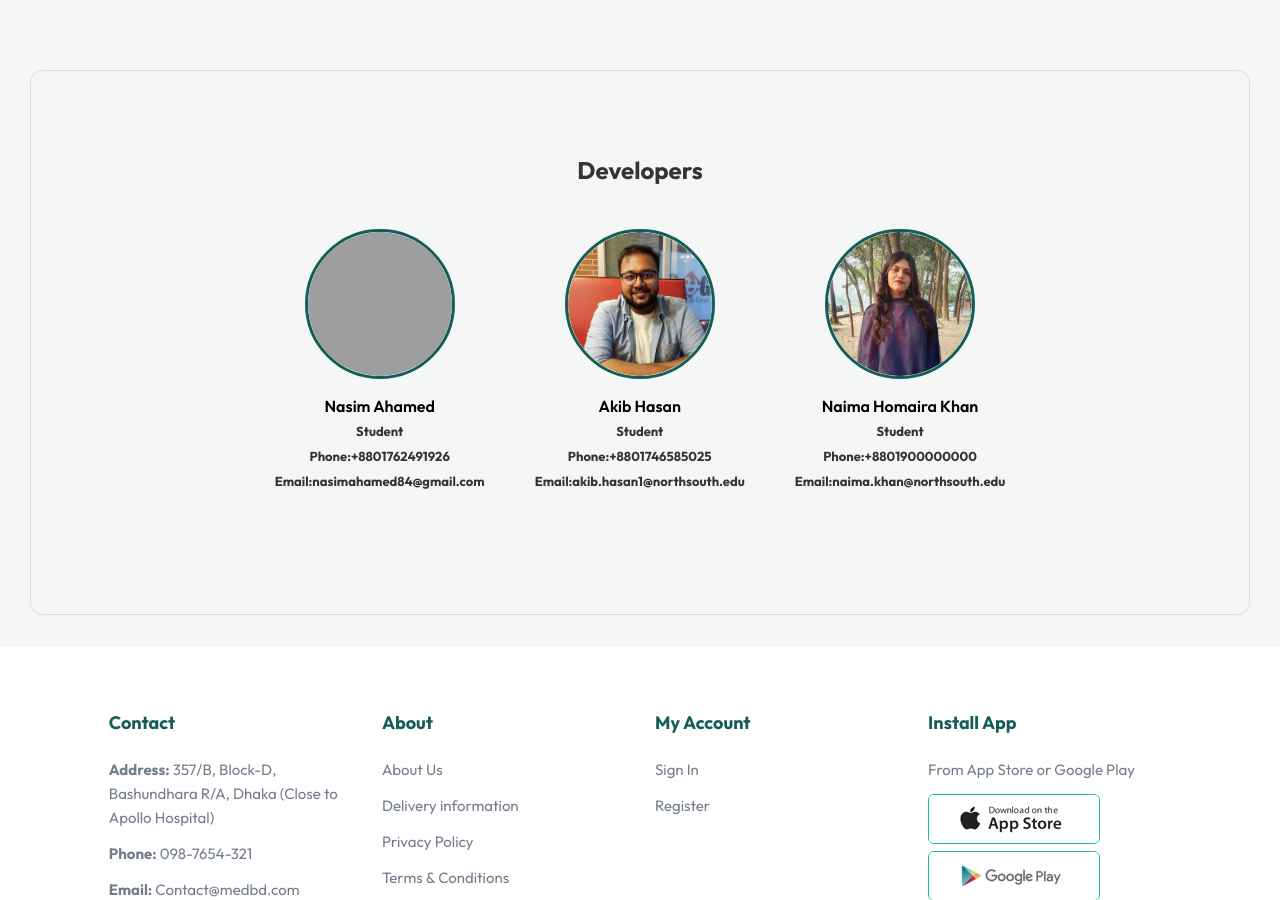
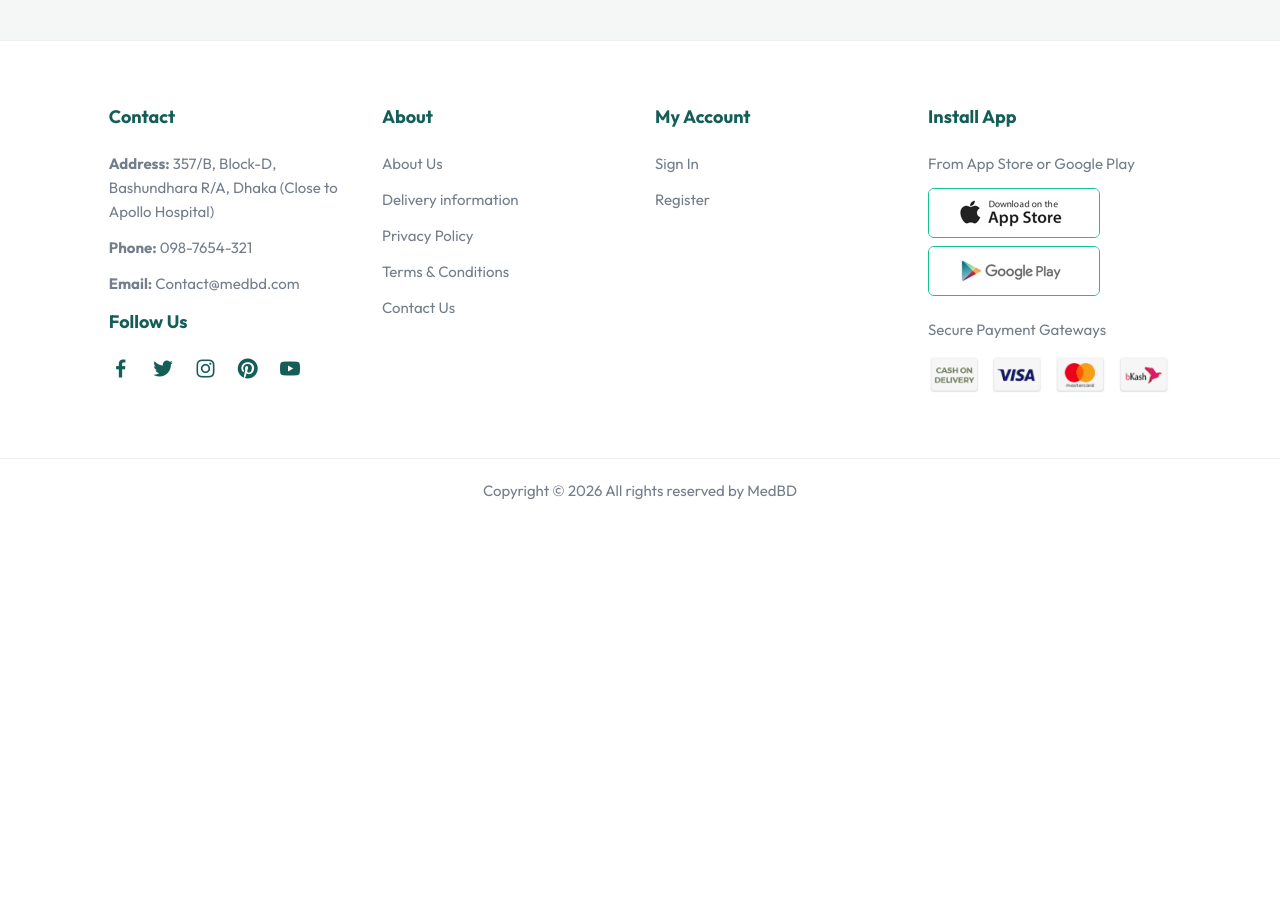
Before and after one commit to AkibHasanAyon/MedBD, a PHP site: page /MedBD/pages/contact.php in a window 1280 px wide. Shown: the part 843-1743 px from the top of the page. After the commit the page ends 1343 px from the top, so only its background shows below. Run offline with PHP 8.4, Linux system fonts and the light colour scheme; grey boxes are pictures that could not be loaded.

Commit message:
refactor: clean up documentation and UI components while adding customer email to Stripe sessions

```diff
--- a/pages/contact.php
+++ b/pages/contact.php
@@ -2,7 +2,7 @@
 
 <style>
     /* contact specific alignment fixes from style2.css */
-.Contact-header{
+    .Contact-header {
         background: #155e58;
         width: 100%;
         height: 40vh;
@@ -22,108 +22,61 @@
         color: white;
     }
 
-#contact-datails{
+    #contact-datails {
         display: flex;
         align-items: center;
         justify-content: space-between;
         padding: 40px 80px;
     }
 
-#contact-datails .details{
+    #contact-datails .details {
         width: 40%;
     }
 
     #contact-datails .details span,
-#form-details form span{
+    #form-details form span {
         font-size: 12px;
     }
 
-#contact-datails .details h2,#form-details form h2{
+    #contact-datails .details h2,
+    #form-details form h2 {
         font-size: 26px;
         line-height: 35px;
         padding: 20px 0;
     }
 
-#contact-datails .details h3{
+    #contact-datails .details h3 {
         font-size: 20px;
         padding-bottom: 15px;
     }
 
-#contact-datails .details li{
+    #contact-datails .details li {
         list-style: none;
         display: flex;
         padding: 10px 0;
     }
 
-#contact-datails .details li i{
+    #contact-datails .details li i {
         font-size: 14px;
-    padding-right: 22px ;
+        padding-right: 22px;
     }
 
-#contact-datails .details li p{
+    #contact-datails .details li p {
         margin: 0;
         font-size: 14px;
     }
 
-#contact-datails .map{
+    #contact-datails .map {
         width: 55%;
         height: 400px;
     }
 
-#contact-datails .map iframe{
+    #contact-datails .map iframe {
         width: 100%;
         height: 100%;
     }
-#dhead{
-    margin: 30px;
-    padding: 80px;
-    border: 1px solid #ddd;
-    border-radius: 12px;
-}
-.pad{
-    padding-bottom: 40px;
-    font-weight: 700;
-}
 
-#developer-details{
-    display: flex;
-    justify-content: center;
-}
-#developer-details .people{
-    display: flex;
-    justify-content: center;
-    align-items: center;
-    align-content: center;
-    flex-wrap: wrap;
-    gap: 50px;
-}
-#developer-details .people div{
-   display: flex;
-   flex-direction: column;
-   align-items: center;
-   text-align: center;
-}
-#developer-details .people div img{
-    width: 150px;
-    height: 150px;
-    object-fit: cover;
-    margin-bottom: 15px;
-    border-radius: 50%;
-    border: 3px solid #155e58;
-}
-
-#developer-details .people div p{
-    margin: 0;
-    font-size: 13px;
-    line-height: 25px;
-}
-#developer-details .people div p span{
-    display: block;
-    font-size: 16px;
-    font-weight: 600;
-    color: black;
-}
-.MID{
+    .MID {
         text-align: center;
     }
 </style>
@@ -165,49 +118,8 @@
             width="600" height="450" style="border:0;" allowfullscreen="" loading="lazy"
             referrerpolicy="no-referrer-when-downgrade"></iframe>
     </div>
+</section>
 
 
 
-</section>
-<section id="dhead">
-    <h3 class="MID pad">Developers</h3>
-     <h4 class="MID pad"/h3>
-
-    <div id="developer-details">
-
-
-
-        <div class= "people">
-
-
-
-
-            <div>
-                <img src="<?php echo SITEURL; ?>images/people/nasim.png?v=<?php echo time(); ?>" alt="">
-                <p><span>Nasim Ahamed</span> Student
-                    <br>Phone:+8801762491926
-                    <br>Email:nasimahamed84@gmail.com
-                </p>
-            </div>
-            <div>
-                <img src="<?php echo SITEURL; ?>images/people/akib.png?v=<?php echo time(); ?>" alt="">
-                <p><span>Akib Hasan</span> Student
-                    <br>Phone:+8801746585025
-                    <br>Email:akib.hasan1@northsouth.edu
-                </p>
-            </div>
-            <div>
-                <img src="<?php echo SITEURL; ?>images/people/naima.png?v=<?php echo time(); ?>" alt="">
-                <p><span>Naima Homaira Khan</span> Student
-                    <br>Phone:+8801900000000
-                    <br>Email:naima.khan@northsouth.edu
-                </p>
-            </div>
-
-        </div>
-    </div>
-
-</section>
-
-
 <?php include('../partials-front/footer.php'); ?>
```
Also changed, not shown: checkout/stripe.php (+8 -2 lines), README.md. Lines whose indentation alone changed are shown as unchanged.
